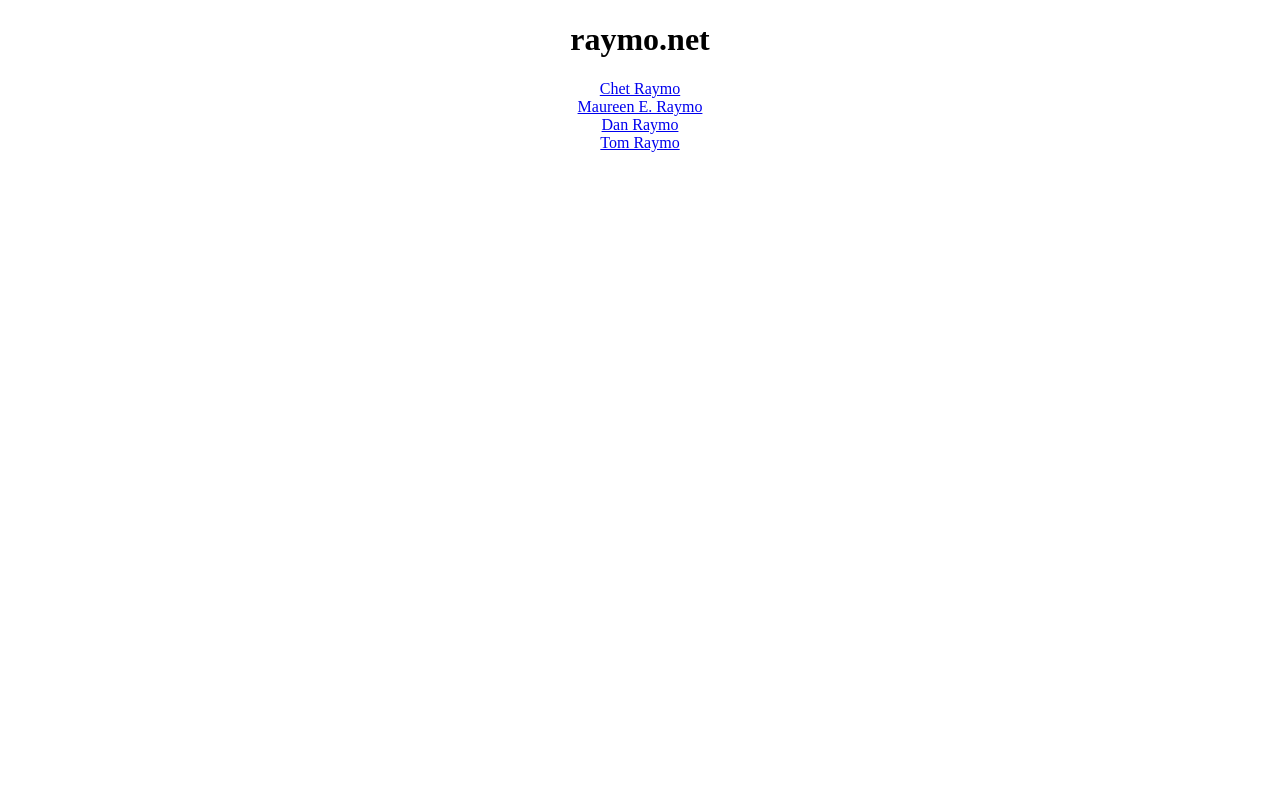
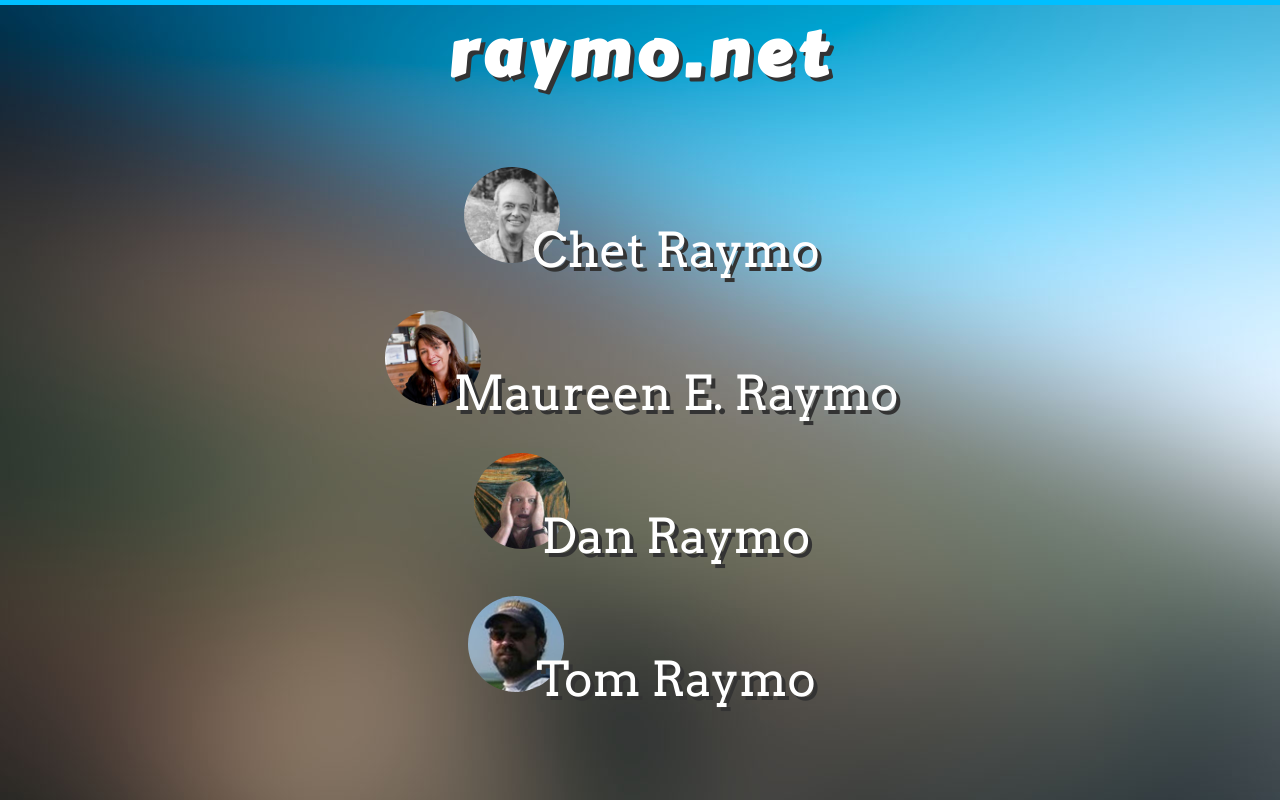
Before and after one commit to tomraymo/www.raymo.net, a plain HTML site: page index.html in a window 1280 px wide. Drawn offline with Linux system fonts and the light colour scheme.

Commit message:
Add images and styling

```diff
--- a/_css/style.css
+++ b/_css/style.css
@@ -1,4 +1,9 @@
-/* global styles */
+body {
+    margin: 0;
+    border-top: 5px solid deepskyblue;
+    background-image: url("../_images/blur.jpg");
+    font-size: 100%;
+}
 
 main {
     margin: auto;
@@ -6,7 +11,50 @@ main {
     text-align: center;
 }
 
+h1 {
+    margin-top: 0;
+    font-family: 'Carter One', cursive;
+    font-size: 4rem;
+    color: white;
+    text-shadow: 4px 4px #333;
+    letter-spacing: 0.4rem;
+}
+
+nav a {
+    padding: 1rem;
+    text-decoration: none;
+    color: white;
+}
+
+nav a:hover {
+    text-decoration: underline;
+    text-decoration-color: deepskyblue;
+    text-shadow: none;
+}
+
+nav a:hover img {
+    padding: 0;
+    border: 4px solid deepskyblue;
+}
+
 ul {
     padding: 0;
     list-style: none;
+    width: 100%;
+    margin: auto;
 }
+
+li {
+    padding: 1rem;
+    font-family: 'Arvo', serif;
+    font-size: 3rem;
+    line-height: 3rem;
+    text-shadow: 4px 4px #333;
+}
+
+img {
+    border-radius: 50%;
+    height: 6rem;
+    margin-right: -2rem;
+    padding: 4px;
+}
--- a/index.html
+++ b/index.html
@@ -4,6 +4,8 @@
     <meta charset="utf-8">
     <title>raymo.net</title>
     <link rel="stylesheet" type="text/css" href="_css/style.css">
+    <link href="https://fonts.googleapis.com/css?family=Carter+One" rel="stylesheet">
+    <link href="https://fonts.googleapis.com/css?family=Arvo" rel="stylesheet">
 </head>
 <body>
     <main role="main">
@@ -12,10 +14,10 @@
         </header>
         <nav role="navigation">
             <ul>
-                <li><a href="http://www.sciencemusings.com/">Chet Raymo</a></li>
-                <li><a href="http://moraymo.us/">Maureen E. Raymo</a></li>
-                <li><a href="http://pasquinadepost.com/">Dan Raymo</a></li>
-                <li><a href="http://charchive.raymo.net/">Tom Raymo</a></li>
+                <li><a href="http://www.sciencemusings.com/"><img src="_images/chet200.jpg" id="chet">Chet Raymo</a></li>
+                <li><a href="http://moraymo.us/"><img src="_images/mo200.jpg" id="mo">Maureen E. Raymo</a></li>
+                <li><a href="http://pasquinadepost.com/"><img src="_images/dan200.jpg" id="dan">Dan Raymo</a></li>
+                <li><a href="http://charchive.raymo.net/"><img src="_images/tom200.jpg" id="tom">Tom Raymo</a></li>
             </ul>
         </nav>
     </main>
```
Also changed, not shown: _images/blur.jpg (added), _images/chet200.jpg (added), _images/dan200.jpg (added), _images/mo200.jpg (added), _images/tom200.jpg (added).
